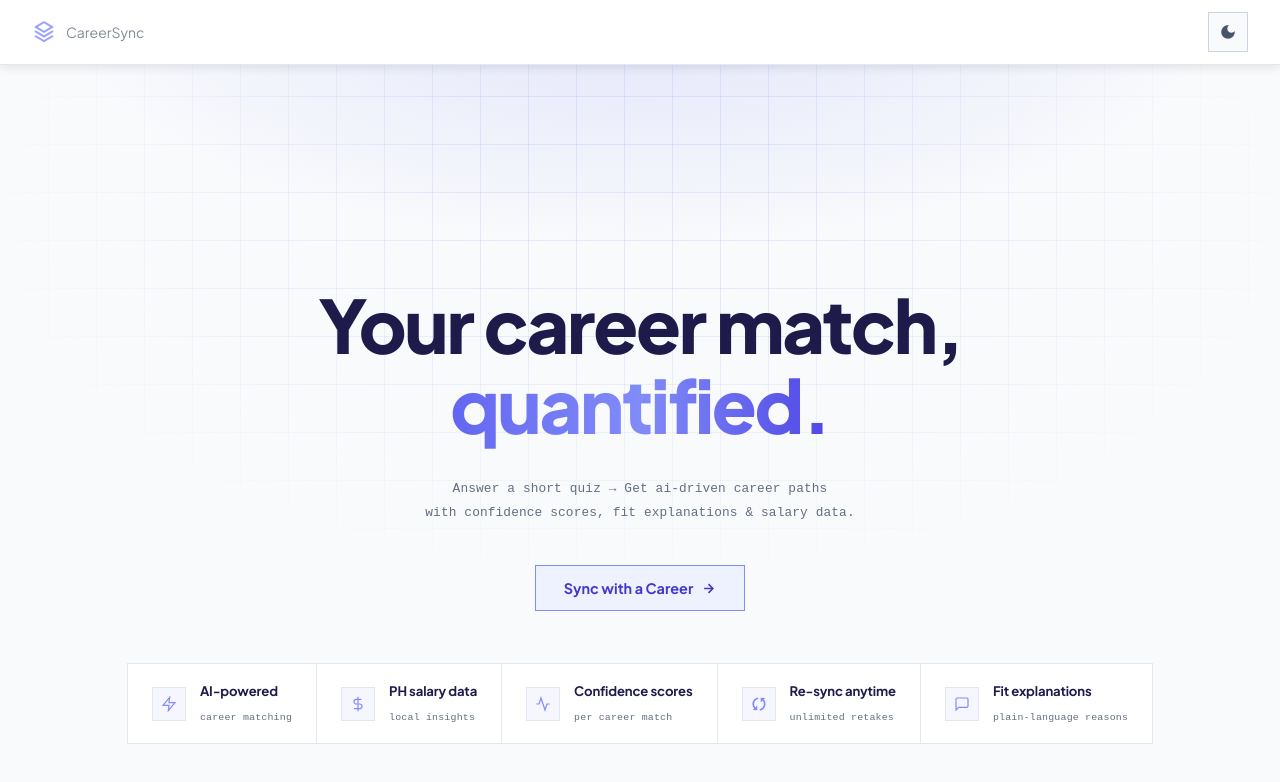
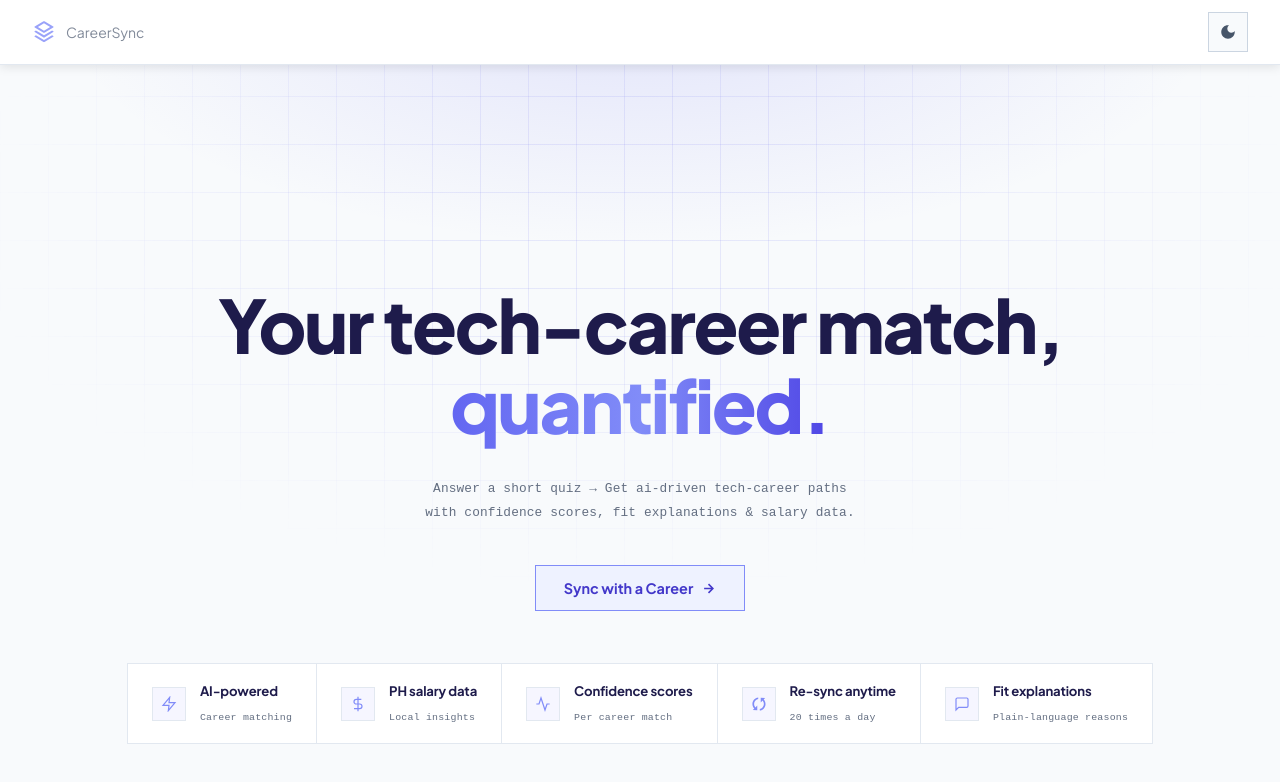
Before and after one commit to maki-sig/CareerSync, a Next.js app in the folder careersync/: page / in a window 1280 px wide. Shown: the top 782 px of the page. Built offline with nearby package versions, Linux system fonts and the light colour scheme.

Commit message:
Update: Possible final refinement, ready for testing.

```diff
--- a/careersync/app/page.tsx
+++ b/careersync/app/page.tsx
@@ -22,12 +22,12 @@ export default function LandingClient() {
                     <div className="hero-bg" />
 
                     <h1>
-                        Your career match,<br />
+                        Your tech-career match,<br />
                         <span>quantified.</span>
                     </h1>
 
                     <p className="hero-sub">
-                        Answer a short quiz → Get ai-driven career paths<br />
+                        Answer a short quiz → Get ai-driven tech-career paths<br />
                         with confidence scores, fit explanations &amp; salary data.
                     </p>
 
@@ -55,7 +55,7 @@ export default function LandingClient() {
                             </div>
                             <div className="hfeat-text">
                                 <span className="hfeat-val">AI-powered</span>
-                                <span className="hfeat-label">career matching</span>
+                                <span className="hfeat-label">Career matching</span>
                             </div>
                         </div>
 
@@ -71,7 +71,7 @@ export default function LandingClient() {
                             </div>
                             <div className="hfeat-text">
                                 <span className="hfeat-val">PH salary data</span>
-                                <span className="hfeat-label">local insights</span>
+                                <span className="hfeat-label">Local insights</span>
                             </div>
                         </div>
 
@@ -86,7 +86,7 @@ export default function LandingClient() {
                             </div>
                             <div className="hfeat-text">
                                 <span className="hfeat-val">Confidence scores</span>
-                                <span className="hfeat-label">per career match</span>
+                                <span className="hfeat-label">Per career match</span>
                             </div>
                         </div>
 
@@ -99,7 +99,7 @@ export default function LandingClient() {
                             </div>
                             <div className="hfeat-text">
                                 <span className="hfeat-val">Re-sync anytime</span>
-                                <span className="hfeat-label">unlimited retakes</span>
+                                <span className="hfeat-label">20 times a day</span>
                             </div>
                         </div>
 
@@ -114,7 +114,7 @@ export default function LandingClient() {
                             </div>
                             <div className="hfeat-text">
                                 <span className="hfeat-val">Fit explanations</span>
-                                <span className="hfeat-label">plain-language reasons</span>
+                                <span className="hfeat-label">Plain-language reasons</span>
                             </div>
                         </div>
 
@@ -148,7 +148,7 @@ export default function LandingClient() {
                                 </div>
                                 <h3 className="fstep-title">Answer the quiz</h3>
                                 <p className="fstep-body">
-                                    A focused set of questions about your skills, interests, and learning style. No fluff — every question feeds the model.
+                                    A focused set of questions about your skills, interests, and learning style. No fluff, every question feeds the model.
                                 </p>
                                 <div className="fstep-tag">~3 min</div>
                             </div>
@@ -169,7 +169,7 @@ export default function LandingClient() {
                                 <p className="fstep-body">
                                     CareerSync runs your profile against dozens of career blueprints, scoring each one for fit with a confidence percentage.
                                 </p>
-                                <div className="fstep-tag">instant</div>
+                                <div className="fstep-tag">Instant</div>
                             </div>
 
                             <div className="fstep-connector" aria-hidden="true">
@@ -186,7 +186,7 @@ export default function LandingClient() {
                                 </div>
                                 <h3 className="fstep-title">Get your breakdown</h3>
                                 <p className="fstep-body">
-                                    View ranked roles, fit explanations, and Philippine salary ranges — saved to your dashboard so you can re-sync anytime.
+                                    View ranked roles, fit explanations, and Philippine salary ranges. Recommendations saved to your dashboard so you can re-sync anytime.
                                 </p>
                                 <div className="fstep-tag">PH salary data</div>
                             </div>
--- a/careersync/app/styles/landing.css
+++ b/careersync/app/styles/landing.css
@@ -546,28 +546,37 @@
 .features-steps {
     display: flex;
     flex-direction: column;
+    /* align-items: stretch is default for flex, but let's be explicit */
+    align-items: stretch;
     border: 1px solid var(--card-border);
     background: var(--card-bg);
     overflow: hidden;
 }
 
-/* 768px+: horizontal row */
 @media (min-width: 768px) {
     .features-steps {
         flex-direction: row;
-        align-items: flex-start;
+        /* REMOVE: height: fit-content; (This can sometimes collapse the container) */
+        align-items: stretch;
     }
 }
 
 .fstep {
     flex: 1;
+    display: flex;           /* Keep this as flex */
+    flex-direction: column;  /* Stack icon, title, body */
     padding: 24px 20px;
-    display: flex;
-    flex-direction: column;
     gap: 10px;
     border-bottom: 1px solid var(--card-border);
+
+    /* ADD THIS: Ensures the div takes up all available vertical space in the row */
+    height: auto;
 }
 
+/* Ensure the body text pushes the tag to the bottom if needed */
+.fstep-body {
+    flex: 1; /* This makes the body grow to fill the gap, pushing the tag down */
+}
 .fstep:last-child {
     border-bottom: none;
 }
@@ -575,7 +584,7 @@
 @media (min-width: 480px) {
     .fstep {
         padding: 28px 24px;
-        gap: 12px;
+        gap: 14px;
     }
 }
 
@@ -614,7 +623,6 @@
     .fstep-icon {
         width: 40px;
         height: 40px;
-        margin-bottom: 4px;
     }
 }
 
```
